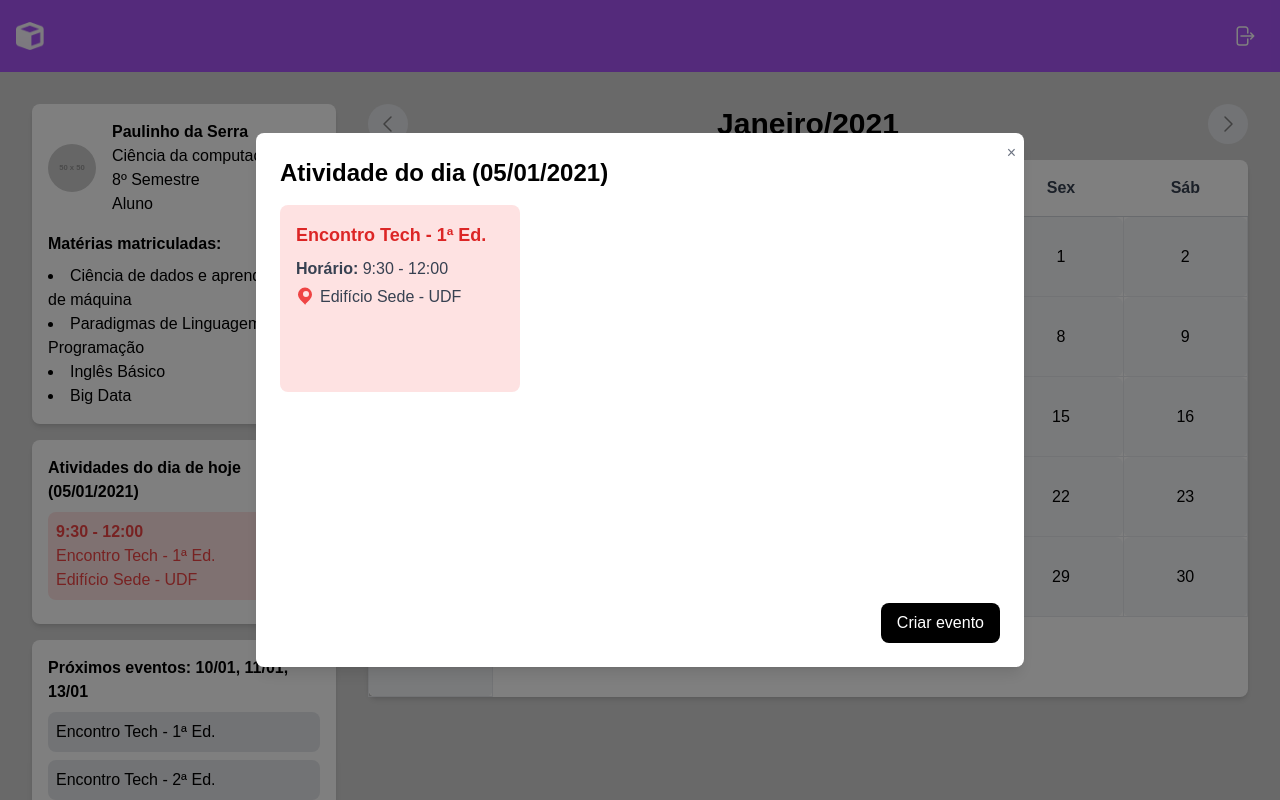
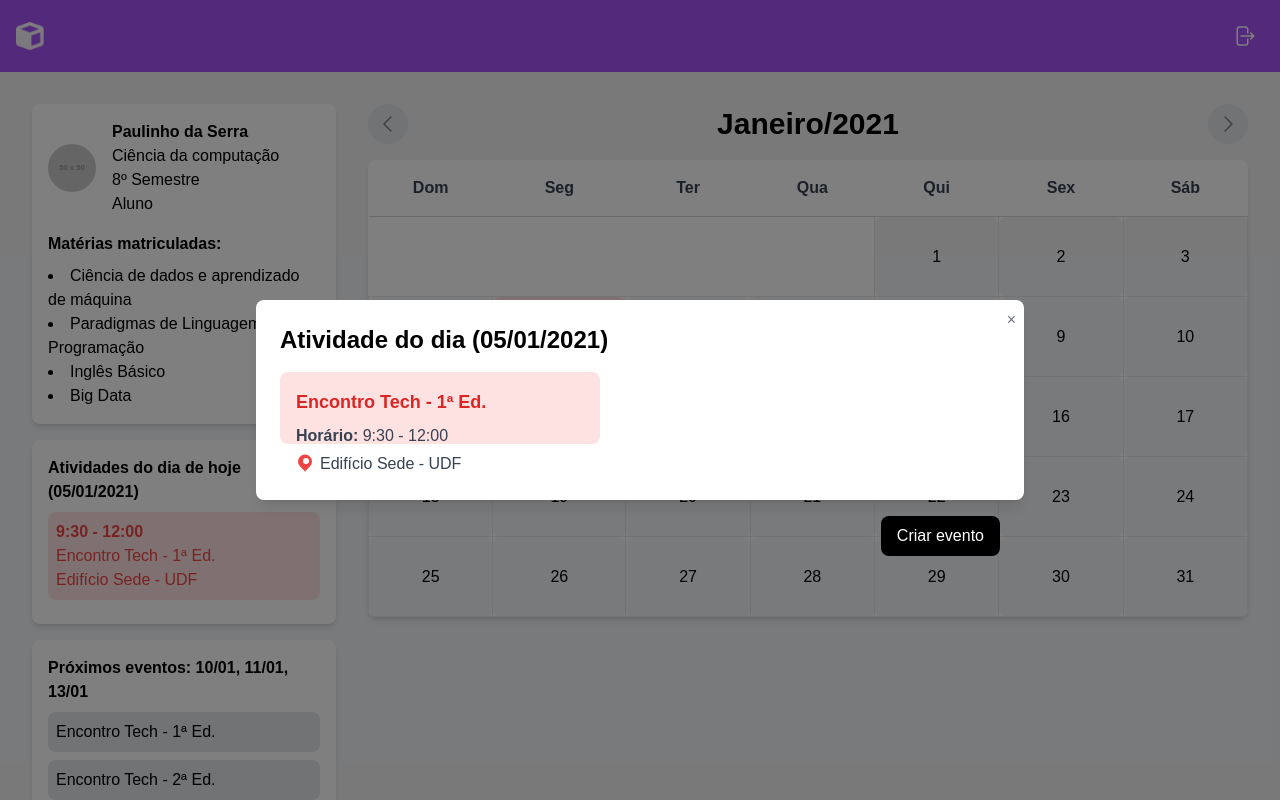
Before and after one commit to AcademiaConnect/ui, a React (Create React App) app: page /events in a window 1280 px wide. Both pictures are taken after a click on the button "Encontro Tech - 1ª Ed.". Shown: the top 800 px of the page. Built offline with nearby package versions, Linux system fonts and the light colour scheme.

Commit message:
alterações no calendario

```diff
--- a/src/components/Calendar/calendar.js
+++ b/src/components/Calendar/calendar.js
@@ -5,6 +5,7 @@ import logo from "../../assets/images/logo.png";
 const Calendar = () => {
   const [isModalOpen, setIsModalOpen] = useState(false);
   const [isCreateEventModalOpen, setIsCreateEventModalOpen] = useState(false);
+  const [isEventDetailModalOpen, setIsEventDetailModalOpen] = useState(false); // Controle do modal específico do evento
 
   const [month, setMonth] = useState(0);  // Janeiro (0 = Janeiro)
   const [year, setYear] = useState(2021);
@@ -20,6 +21,11 @@ const Calendar = () => {
   };
   const closeCreateEventModal = () => setIsCreateEventModalOpen(false);
 
+   // Funções para controlar o modal de detalhes do evento específico
+   const openEventDetailModal = () => setIsEventDetailModalOpen(true);
+   const closeEventDetailModal = () => setIsEventDetailModalOpen(false);
+
+
   // Dados para a atividade do dia
   const activity = {
     date: "05/01/2021",
@@ -29,33 +35,51 @@ const Calendar = () => {
     description: "Uma palestra sobre tecnologias emergentes.",
   };
 
+
+  // A data de atividade será convertida corretamente
+  const activityDate = new Date(
+  `${activity.date.split("/")[2]}-${activity.date.split("/")[1]}-${activity.date.split("/")[0]}`
+);
+
+  const activityMonth = activityDate.getMonth(); // Mês do evento (0 - Janeiro, 1 - Fevereiro, etc.)
+  const activityDay = 5;   // Dia do evento (5)
+
+
   // Calcular o primeiro dia do mês e o número de dias no mês
   const firstDayOfMonth = new Date(year, month, 1).getDay(); // Dia da semana do primeiro dia do mês
   const daysInMonth = new Date(year, month + 1, 0).getDate(); // Número de dias no mês
 
-  const activityDay = 5;
+  // Calcular o offset correto (considerando que a semana começa na segunda-feira)
+const offset = (firstDayOfMonth + 6) % 7; // Ajusta para começar na segunda-feira (índice 1)
 
   // Criando as células do calendário
   const calendarCells = [];
-  for (let i = 0; i < firstDayOfMonth; i++) {
+  for (let i = 0; i < offset; i++) {
     calendarCells.push(<td key={`empty-${i}`} className="p-4"></td>);
   }
+
+
   for (let day = 1; day <= daysInMonth; day++) {
+    const isEventDay = (month === activityMonth && day === activityDay); // Correção aqui
+
     calendarCells.push(
       <td
         key={day}
         className={`p-4 h-20 w-20 text-center border rounded-lg ${
-          day === activityDay ? "bg-red-100 text-red-600 font-bold cursor-pointer" : "bg-gray-100"
+          isEventDay ? 'bg-red-100 text-red-600 font-bold cursor-pointer' : 'bg-gray-100'
         }`}
-        onClick={day === activityDay ? openModal : null}
+        onClick={isEventDay ? openModal : null}
       >
         {day}
-        {day === activityDay && (
-          <p className="text-xs mt-1">Encontro Tech</p>
+        {isEventDay && (
+          <p className="text-xs mt-1">Encontro Tech</p> // Certifique-se que este elemento está sendo renderizado
         )}
       </td>
     );
   }
+
+
+
 
   // Dividindo as células em linhas de 7 dias
   const rows = [];
@@ -67,24 +91,29 @@ const Calendar = () => {
     );
   }
 
+
    // Função para avançar para o próximo mês
 const goToNextMonth = () => {
-    if (month === 11) {
-      setMonth(0);
-      setYear(year + 1);
+  setMonth((prevMonth) => {
+    if (prevMonth === 11) {
+      setYear((prevYear) => prevYear + 1);  // Aumenta o ano se for dezembro
+      return 0;  // Janeiro
     } else {
-      setMonth(month + 1);
+      return prevMonth + 1;  // Avança para o próximo mês
     }
+  });
 };
 
   // Função para voltar para o mês anterior
 const goToPreviousMonth = () => {
-    if (month === 0) {
-      setMonth(11);
-      setYear(year - 1);
+  setMonth((prevMonth) => {
+    if (prevMonth === 0) {
+      setYear((prevYear) => prevYear - 1);  // Decremente o ano se for janeiro
+      return 11;  // Dezembro
     } else {
-      setMonth(month - 1);
+      return prevMonth - 1;  // Retrocede para o mês anterior
     }
+  });
 };
 
    // Nome dos meses
@@ -92,6 +121,7 @@ const Calendar = () => {
     "Janeiro", "Fevereiro", "Março", "Abril", "Maio", "Junho",
     "Julho", "Agosto", "Setembro", "Outubro", "Novembro", "Dezembro"
   ];
+
 
   return (
     <div className="min-h-screen flex flex-col">
@@ -108,7 +138,7 @@ const Calendar = () => {
       </header>
 
       {/* Conteúdo Principal */}
-      <main className="flex flex-1 p-8">
+      <main className="bg-gray-100 flex flex-1 p-8">
         <aside className="w-1/4">
           {/* Informações do Aluno */}
           <div className="bg-white p-4 rounded-lg shadow-md mb-4">
@@ -187,30 +217,26 @@ const Calendar = () => {
       {/* Modal de Detalhes do Evento */}
       {isModalOpen && (
         <div className="fixed inset-0 bg-black bg-opacity-50 flex justify-center items-center">
-          <div className="bg-white p-6 rounded-lg shadow-lg w-3/5 h-2/3 max-w-4xl relative flex flex-col"> {/* Modal maior e flex-col para alinhar o conteúdo */}
+          <div className="bg-white p-6 rounded-lg shadow-lg w-3/5 h-1/4 max-w-4xl relative flex flex-col">
             <button onClick={closeModal} className="absolute top-2 right-2 text-gray-500 hover:text-gray-800">
               &times;
             </button>
             <h2 className="text-2xl font-bold mb-4">Atividade do dia ({activity.date})</h2>
-
-            <div className="flex space-x-4 flex-1"> {/* Flex container para alinhar o card à esquerda */}
-              <div className="bg-red-100 p-4 rounded-lg h-2/4 w-1/3 max-w-xs"> {/* Card de evento com largura fixa menor */}
+            <div className="flex space-x-4 flex-1">
+              <div
+                className="bg-red-100 p-4 rounded-lg h-3/5 w-2/4 max-w-xs cursor-pointer"
+                onClick={openEventDetailModal}
+              >
                 <p className="text-red-600 font-bold text-lg">{activity.title}</p>
                 <p className="text-gray-700 mt-2"><strong>Horário:</strong> {activity.time}</p>
                 <p className="text-gray-700 mt-1 flex items-center">
-                  {/* Ícone de localização antes do texto */}
                   <svg xmlns="http://www.w3.org/2000/svg" className="h-5 w-5 text-red-500 mr-1" viewBox="0 0 20 20" fill="currentColor">
                     <path fillRule="evenodd" d="M10 18a1 1 0 0 1-.707-.293l-5-5a7 7 0 1 1 9.414 0l-5 5A1 1 0 0 1 10 18zm0-8a3 3 0 1 0 0-6 3 3 0 0 0 0 6z" clipRule="evenodd" />
                   </svg>
                   {activity.location}
                 </p>
               </div>
-
-              <div className="flex-1"> {/* Área branca expandida */}
-                {/* Conteúdo extra pode ser adicionado aqui */}
             </div>
-            </div>
-
             {/* Botão Criar Evento no canto inferior direito */}
             <div className="flex justify-end mt-6">
               <button
@@ -220,6 +246,22 @@ const Calendar = () => {
                 Criar evento
               </button>
             </div>
+          </div>
+        </div>
+      )}
+
+      {/* Modal de Informações Específicas do Evento */}
+      {isEventDetailModalOpen && (
+        <div className="fixed inset-0 bg-black bg-opacity-50 flex justify-center items-center">
+          <div className="bg-white p-6 rounded-lg shadow-lg w-3/5 h-1/4 max-w-4xl relative">
+            <button onClick={closeEventDetailModal} className="absolute top-2 right-2 text-gray-500 hover:text-gray-800">
+              &times;
+            </button>
+            <h2 className="text-2xl font-bold mb-4">{activity.title}</h2>
+            <p className="text-gray-700"><strong>Data:</strong> {activity.date}</p>
+            <p className="text-gray-700"><strong>Horário:</strong> {activity.time}</p>
+            <p className="text-gray-700"><strong>Local:</strong> {activity.location}</p>
+            <p className="text-gray-700 mt-4">{activity.description}</p>
           </div>
         </div>
       )}
--- /dev/null
+++ b/src/components/EventModal/EventDetailsModal.js
@@ -0,0 +1,30 @@
+// EventDetailsModal.js
+import React from 'react';
+
+const EventDetailsModal = ({ activity, onClose }) => {
+  return (
+    <div className="fixed inset-0 bg-black bg-opacity-50 flex justify-center items-center">
+      <div className="bg-white p-6 rounded-lg shadow-lg w-3/5 max-w-4xl relative">
+        <button onClick={onClose} className="absolute top-2 right-2 text-gray-500 hover:text-gray-800">
+          &times;
+        </button>
+        <h2 className="text-2xl font-bold mb-4">{activity.title}</h2>
+        <p className="text-gray-600 flex items-center mb-2">
+          <svg xmlns="http://www.w3.org/2000/svg" className="h-5 w-5 text-gray-500 mr-1" viewBox="0 0 20 20" fill="currentColor">
+            <path fillRule="evenodd" d="M10 18a1 1 0 0 1-.707-.293l-5-5a7 7 0 1 1 9.414 0l-5 5A1 1 0 0 1 10 18zm0-8a3 3 0 1 0 0-6 3 3 0 0 0 0 6z" clipRule="evenodd" />
+          </svg>
+          <span className="font-bold mr-2">Local:</span>{activity.location}
+        </p>
+        <p className="text-gray-600 mb-4">
+          <strong>Data:</strong> {activity.date}
+        </p>
+        <p className="text-gray-600 mb-4">
+          <strong>Horário:</strong> {activity.time}
+        </p>
+        <p className="text-gray-600 mb-4">{activity.description}</p>
+      </div>
+    </div>
+  );
+};
+
+export default EventDetailsModal;
```
Lines whose indentation alone changed are shown as unchanged.
